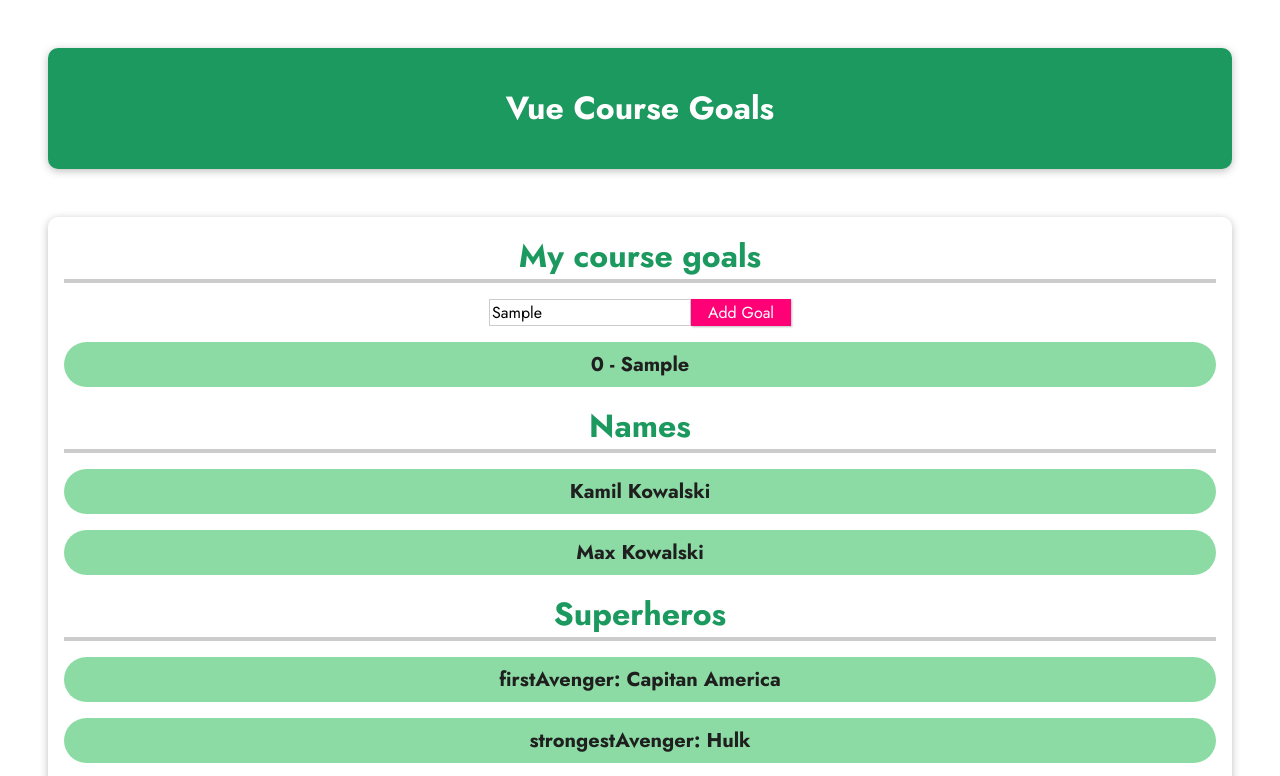
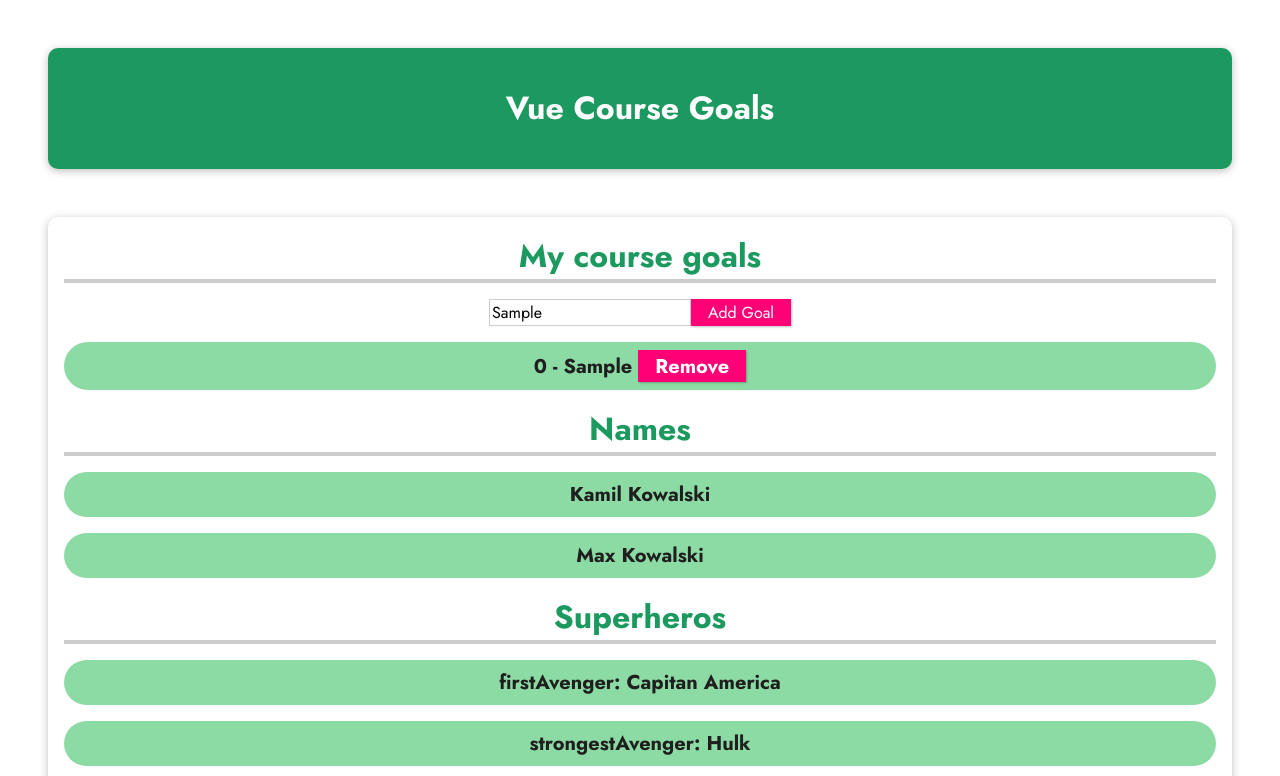
Before and after one commit to Camelleon007/VueS3_01, a plain HTML site: page index.html in a window 1280 px wide. Both pictures are taken after typing "Sample" into the empty fields and a click on the button "Add Goal". Shown: the top 776 px of the page. Drawn offline with nearby package versions, Linux system fonts and the light colour scheme.

Commit message:
removing from list

```diff
--- a/app.js
+++ b/app.js
@@ -17,6 +17,9 @@ const app = Vue.createApp({
     addGoal() {
       this.goals.push(this.enteredGoalValue);
     },
+    removeGoal(index) {
+      this.goals.splice(index, 1);
+    },
   },
 });
 
--- a/index.html
+++ b/index.html
@@ -25,7 +25,10 @@
         No goals have been added yet - please start adding some!
       </p>
       <ul v-else>
-        <li v-for="(goal, index) in goals">{{ index }} - {{ goal }}</li>
+        <li v-for="(goal, index) in goals">
+          {{ index }} - {{ goal }}
+          <button @click="removeGoal(index)">Remove</button>
+        </li>
       </ul>
       <h2>Names</h2>
       <ul>
```
